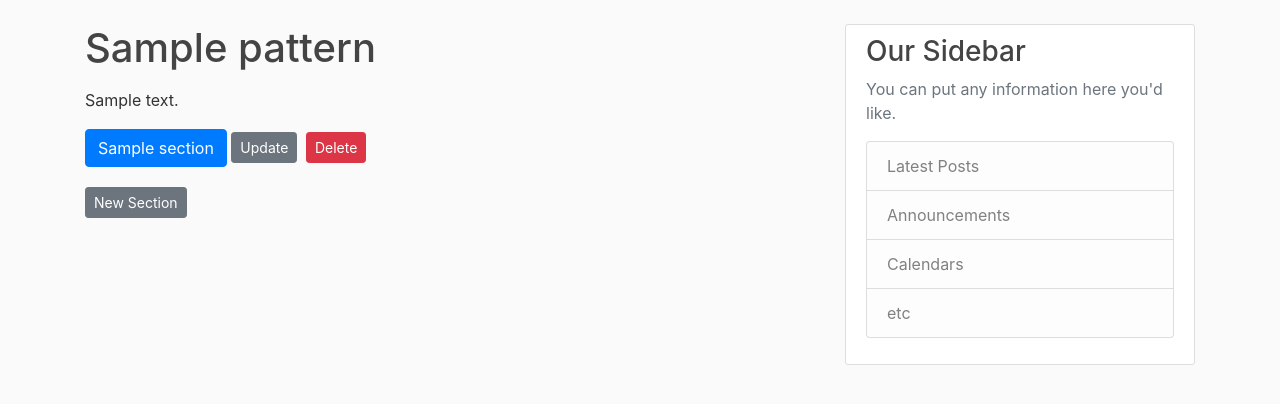
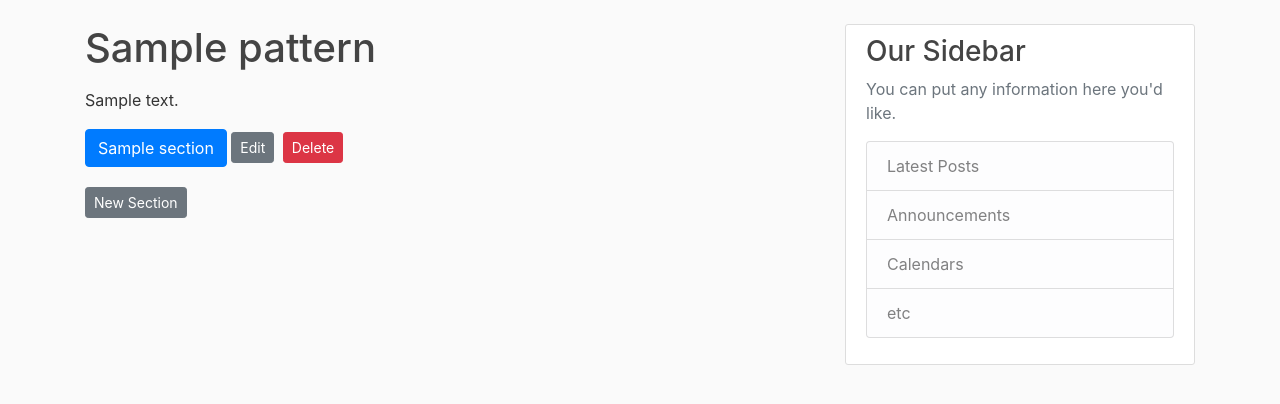
Before and after one commit to KartBlanche/UpliftYourself, a Flask app: template flaskblog/templates/pattern.html in a window 1280 px wide. Shown: the part 56-460 px from the top of the page. Run offline with Flask 2, Linux system fonts and the light colour scheme; a user stored in the database is signed in; tables that the repository leaves empty hold one stand-in row (values such as "Sample post"); the template is opened without the code that fills it: values that come from a table or form of the project are taken from there, most other values are stand-ins (such as "Sample title", 1, 10 or a date in 2020); some libraries are stand-ins or nearby versions.

Commit message:
Change update button to edit button

```diff
--- a/flaskblog/templates/pattern.html
+++ b/flaskblog/templates/pattern.html
@@ -8,7 +8,7 @@
             {{ section.title }}
           </a>
             {% if current_user.role == 'admin' %}
-                    <a class="btn btn-secondary btn-sm mt-1 mb-1" href="{{ url_for('patterns.update_section', title=pattern.title, section_id=section.id) }}">Update</a>
+                    <a class="btn btn-secondary btn-sm mt-1 mb-1" href="{{ url_for('patterns.update_section', title=pattern.title, section_id=section.id) }}">Edit</a>
                     <button type="button" class="btn btn-danger btn-sm m-1" data-toggle="modal" data-target="#delete{{ section.id }}">Delete</button>
             {% endif %}
         </p>
```
